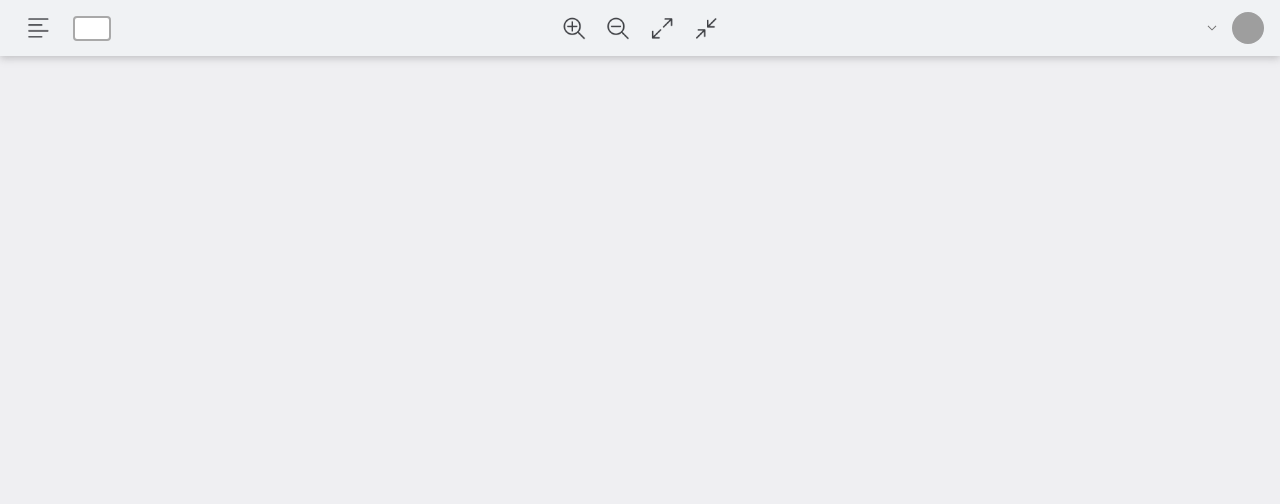
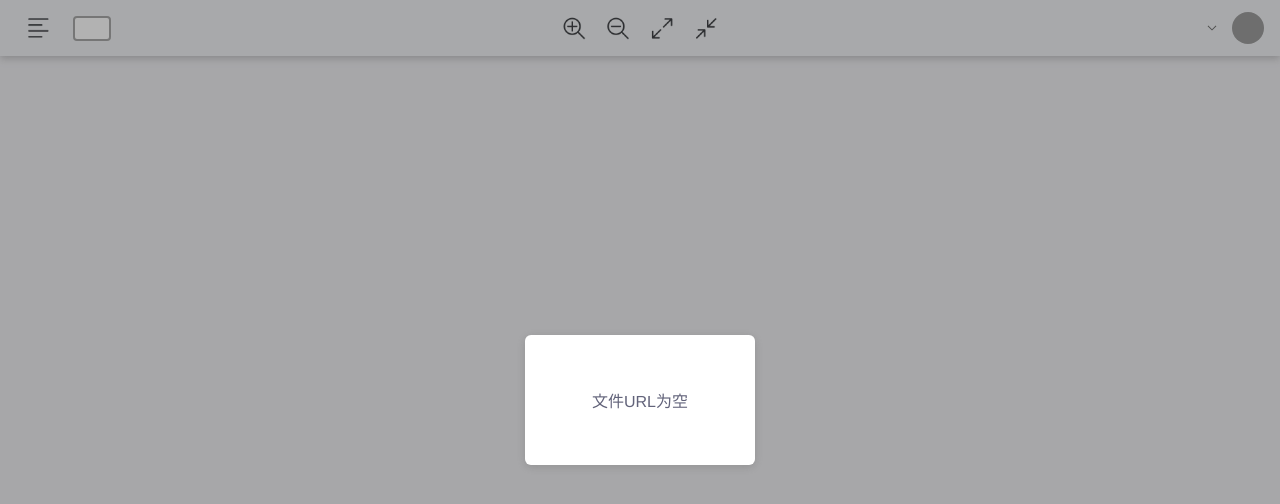
Before and after one commit to chenbh96/pdfjs-editor, a Vue app: page /index in a window 1280 px wide. Shown: the top 504 px of the page. Built offline with nearby package versions, Linux system fonts and the light colour scheme; grey boxes are pictures that could not be loaded.

Commit message:
初始化加载提示，提示弹窗和信息内容

```diff
--- a/src/App.vue
+++ b/src/App.vue
@@ -30,7 +30,6 @@ export default {
   },
 
   created() {
-    console.log("helo");
     var params = this.$route.query;
     var _this = this;
     if (params.fid && params.userid) {
--- a/src/components/PDFData.vue
+++ b/src/components/PDFData.vue
@@ -7,6 +7,7 @@ import debug from 'debug';
 const log = debug('app:components/PDFData');
 
 import range from 'lodash/range';
+import {TIP_MSG} from '@/utils/constants.js';
 
 function getDocument(url) {
   // Using import statement in this way allows Webpack
@@ -51,9 +52,21 @@ export default {
   watch: {
     url: {
       handler(url) {
+        if (!url || url == "") {
+          this.$emit("tip", TIP_MSG.emptyUrl);
+          return;
+        }
+        var currentUrl = url;
+        this.$emit("tip", TIP_MSG.loadStart);
         getDocument(url)
-          .then(pdf => (this.pdf = pdf))
+          .then(pdf => {
+            this.pdf = pdf;
+            this.$emit("close-tip");
+          })
           .catch(response => {
+            if (!currentUrl) {
+              this.$emit("tip", TIP_MSG.downloadFail);
+            }
             this.$emit('document-errored', {text: 'Failed to retrieve PDF', response});
             log('Failed to retrieve PDF', response);
           });
--- a/src/components/PDFViewer.vue
+++ b/src/components/PDFViewer.vue
@@ -45,6 +45,8 @@
       @page-focus="updateCurrentPage"
       @document-rendered="onDocumentRendered"
       @document-errored="onDocumentErrored"
+      @tip="tip"
+      @close-tip="closeTip"
       >
       <template v-slot:preview="{pages}">
         <PDFPreview
@@ -76,9 +78,13 @@
         @save="saveRemark" />
       <ModalSave class="modal"
         v-if="modals.save"
-        :show="modals.save"
         @close="closeSave"
         @save="save"/>
+      <ModalTip class="modal box-shadow"
+        style="z-index: 99;"
+        v-if="modals.tip"
+        :msg="tipMsg"
+        @close="closeTip"/>
     </div>
   </div>
 </template>
@@ -96,8 +102,10 @@ import UserInfo from './UserInfo';
 import ModalShare from './modals/ModalShare';
 import ModalSave from './modals/ModalSave';
 import ModalRemark from './modals/ModalRemark';
+import ModalTip from './modals/ModalTip';
+
 import common from '@/utils/common';
-import {A4_WIDTH, A4_HEIGHT} from '@/utils/constants';
+import {A4_WIDTH, A4_HEIGHT, TIP_MSG} from '@/utils/constants';
 
 function floor(value, precision) {
   const multiplier = Math.pow(10, precision || 0);
@@ -119,6 +127,7 @@ export default {
     ModalShare,
     ModalSave,
     ModalRemark,
+    ModalTip
   },
 
   props: {
@@ -141,11 +150,14 @@ export default {
         share: false,
         save: false,
         remark: false,
+        tip: false,
       },
       lastActionTimer: null, // 最后操作倒计时
       perPageData: {},
       redoData: [],
       remark: "",
+      tipMsg: "",
+      tipTimer: null,
     };
   },
 
@@ -229,6 +241,7 @@ export default {
     },
 
     save(title, action) {
+      clearTimeout(this.lastActionTimer);
       var ret = [];
 
       var pages = new Set();
@@ -283,6 +296,7 @@ export default {
                 localStorage.fm_dtype = 1;
               }
               self.modals.save = false;
+              self.tip(TIP_MSG.saveSuccess, 1);
             });
           }
         }
@@ -292,6 +306,10 @@ export default {
 
     ///////////////// 弹窗 /////////////////
     modalSave() {
+      if (this.editData.length == 0) {
+        this.tip(TIP_MSG.noEdit, 1);
+        return;
+      }
       this.modals.save = true;
     },
 
@@ -315,6 +333,23 @@ export default {
       this.modals.remark = false;
       this.modals.share = true;
       this.remark = value;
+    },
+
+    tip(msg, delay = 0) {
+      clearTimeout(this.tipTimer);
+      this.tipMsg = msg;
+      this.modals.tip = true;
+      if (delay > 0) {
+        this.tipTimer = setTimeout(() => {
+          this.modals.tip = false;
+        }, delay * 1000);
+      }
+    },
+
+    closeTip() {
+      clearTimeout(this.tipTimer);
+      this.tipMsg = false;
+      this.modals.tip = false;
     },
   },
 
--- /dev/null
+++ b/src/components/modals/ModalTip.vue
@@ -0,0 +1,67 @@
+<template>
+  <div class="modal-save-template">
+    <div class="modal-content" >
+      {{msg}}
+    </div>
+  </div>
+</template>
+
+<script>
+
+import { SAVE_MODE } from '@/utils/constants';
+
+export default {
+  name: 'ModalTip',
+
+  components: {
+  },
+
+  props: {
+    msg: {
+      type: String,
+      default: ""
+    }
+  },
+
+  computed: {
+  },
+
+  methods: {
+    close() {
+      this.$emit("close");
+    },
+  }
+}
+</script>
+
+<style scoped>
+.modal-save-template {
+  border-radius: 6px;
+  background-color: #fff;
+  text-align: left;
+  display: flex;
+  flex-direction: column;
+}
+
+.modal-header {
+  font-size: 15px;
+  padding: 10px 15px;
+  border-bottom: 1px solid #ddd;
+}
+
+.modal-content {
+  min-width: 200px;
+  height: 100px;
+  padding: 15px;
+  display: flex;
+  justify-content: center;
+  align-items: center;
+}
+
+.modal-footer {
+  border-top: 1px solid #ddd;
+  padding: 10px 15px;
+}
+
+
+</style>
--- a/src/utils/common.js
+++ b/src/utils/common.js
@@ -1,6 +1,6 @@
 var common = {
-    // env: process.env.NODE_ENV,
-    env: "production",
+    env: process.env.NODE_ENV,
+    // env: "production",
 
     /**
      * 判空
--- a/src/utils/constants.js
+++ b/src/utils/constants.js
@@ -11,3 +11,14 @@ export const TOOLS = {
     highlighter: "highlighter",
     eraser: "eraser",
 };
+
+export const TIP_MSG = {
+    init: "初始化",
+    loadStart: "正在加载文件",
+    emptyUrl: "文件URL为空",
+    downloadFail: "无法获取文件",
+    loadSuccess: "下载完成",
+    saveSuccess: "保存成功",
+    saveFail: "保存失败",
+    noEdit: "您还没有任何编辑内容"
+};
```
